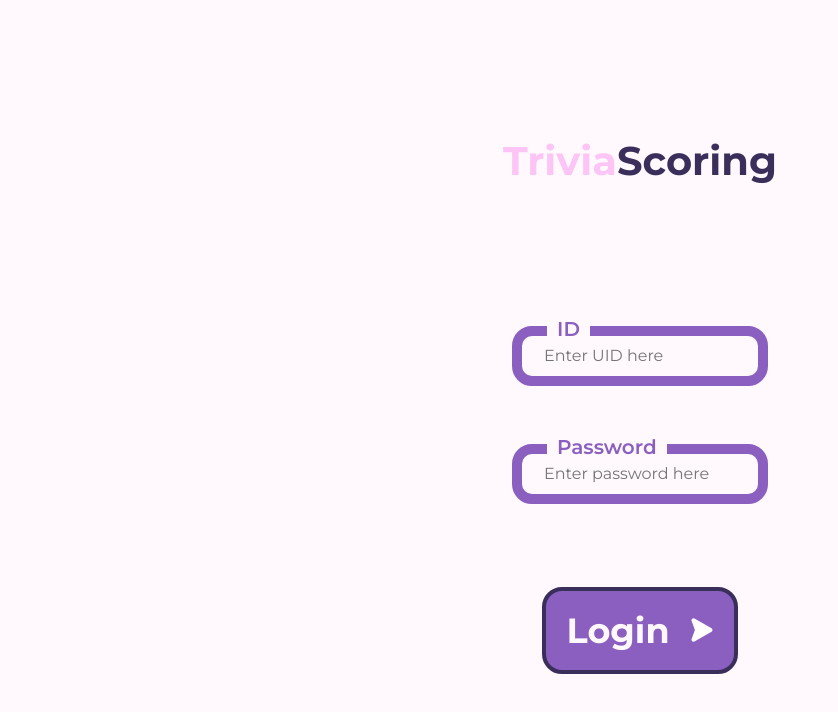
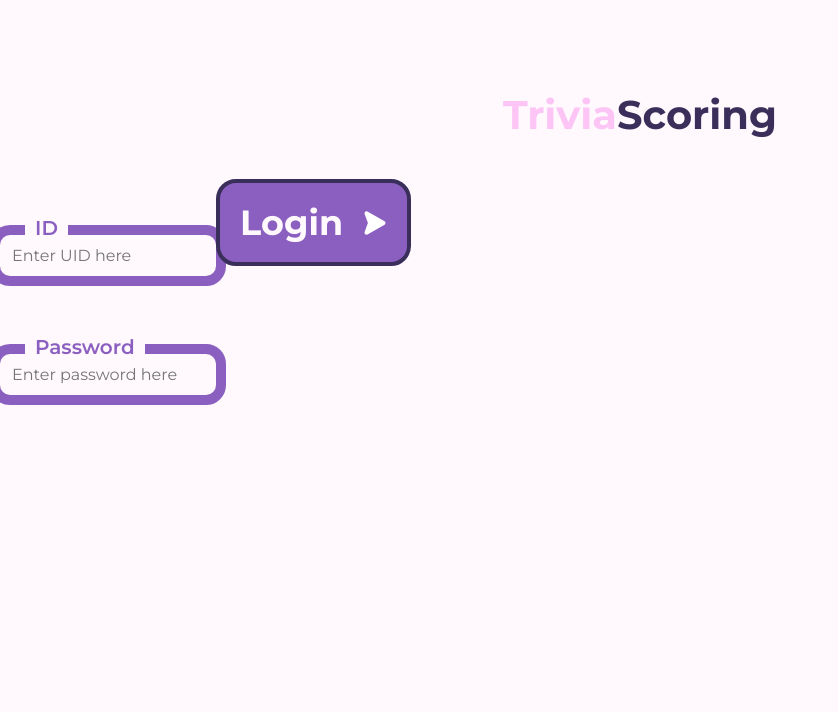
Before and after one commit to hoangm960/trivia_scoring, a React (Create React App) app: page / in a window 1280 px wide. Shown: the top 712 px of the page, without its empty margins (0-838 px from the left). Built offline with nearby package versions, Linux system fonts and the light colour scheme; the HTML template or start-up script is replaced by a standard one; a web font is replaced by a local one.

Commit message:
fix scoreboard background

```diff
--- a/src/components/button.jsx
+++ b/src/components/button.jsx
@@ -29,7 +29,7 @@ export const Button = ({
             }}
             onClick={onClick}
         >
-            {text != null && <button className="btn-text">{text}</button>}
+            {text != null && <div className="btn-text">{text}</div>}
 
             {icon != null && <img className="right-icon" src={icon} alt="right-icon" />}
         </button>
--- a/src/components/style/input_box.css
+++ b/src/components/style/input_box.css
@@ -56,6 +56,7 @@
     padding: 0px 20px;
     position: relative;
     z-index: 0;
+    padding: 10px;
 }
 
 .input-field input {
--- a/src/index.css
+++ b/src/index.css
@@ -17,20 +17,21 @@
   --dark-green: #70785D;
 }
 
+* {
+  box-sizing: border-box;
+}
+
+html,
 body {
-  height: 100%;
-  width: 100%;
   margin: 0;
   padding: 0;
+}
+
+body {
+  height: 100vh;
+  width: 100vw;
   background-color: var(--white);
-  font-family: -apple-system, BlinkMacSystemFont, 'Segoe UI', 'Roboto', 'Oxygen',
-    'Ubuntu', 'Cantarell', 'Fira Sans', 'Droid Sans', 'Helvetica Neue',
-    sans-serif, 'Montserrat';
+  font-family: sans-serif, 'Montserrat';
   -webkit-font-smoothing: antialiased;
   -moz-osx-font-smoothing: grayscale;
 }
-
-code {
-  font-family: source-code-pro, Menlo, Monaco, Consolas, 'Courier New',
-    monospace;
-}
--- a/src/pages/style/login.css
+++ b/src/pages/style/login.css
@@ -1,4 +1,4 @@
-.container1 {
+.login-container {
     height: 90vh;
     align-items: center;
     display: flex;
--- a/src/pages/style/scoreboard.css
+++ b/src/pages/style/scoreboard.css
@@ -1,11 +1,14 @@
-.container {
+.scoreboard-container {
     display: flex;
-    width: 100%;
+    width: 100vw;
+    height: 100vh;
     padding: 5.5625rem 0.3125rem;
     flex-direction: column;
     justify-content: space-around;
     align-items: center;
     position: relative;
+    background-color: transparent;
+    gap: 100px;
     background: url("../../assets/background_scoreboard.png") no-repeat center center fixed;
     -webkit-background-size: cover;
     -moz-background-size: cover;
--- a/src/pages/style/team.css
+++ b/src/pages/style/team.css
@@ -1,4 +1,4 @@
-.container {
+.team-container {
     height: 90vh;
     align-items: center;
     background-color: var(--white);
```
